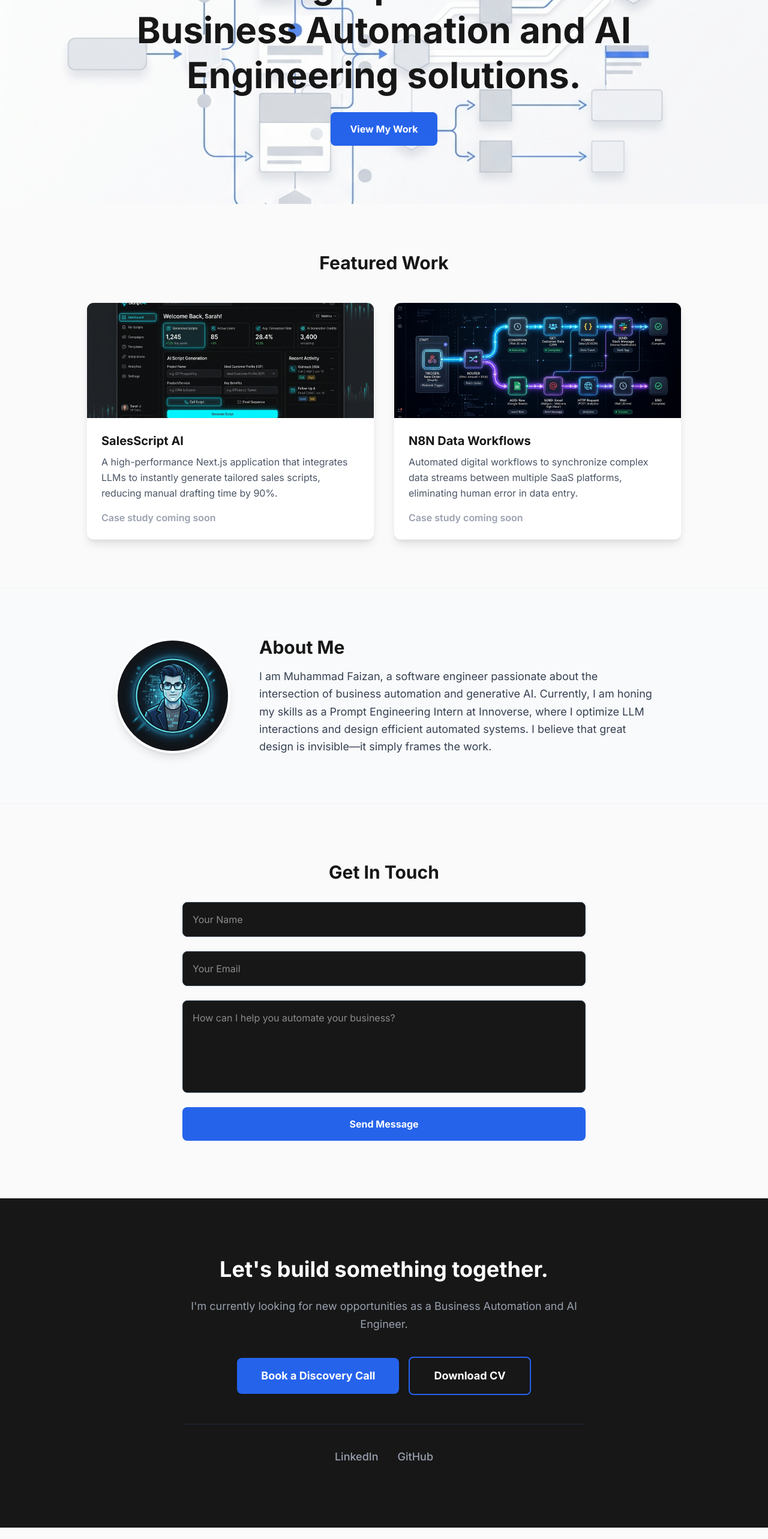
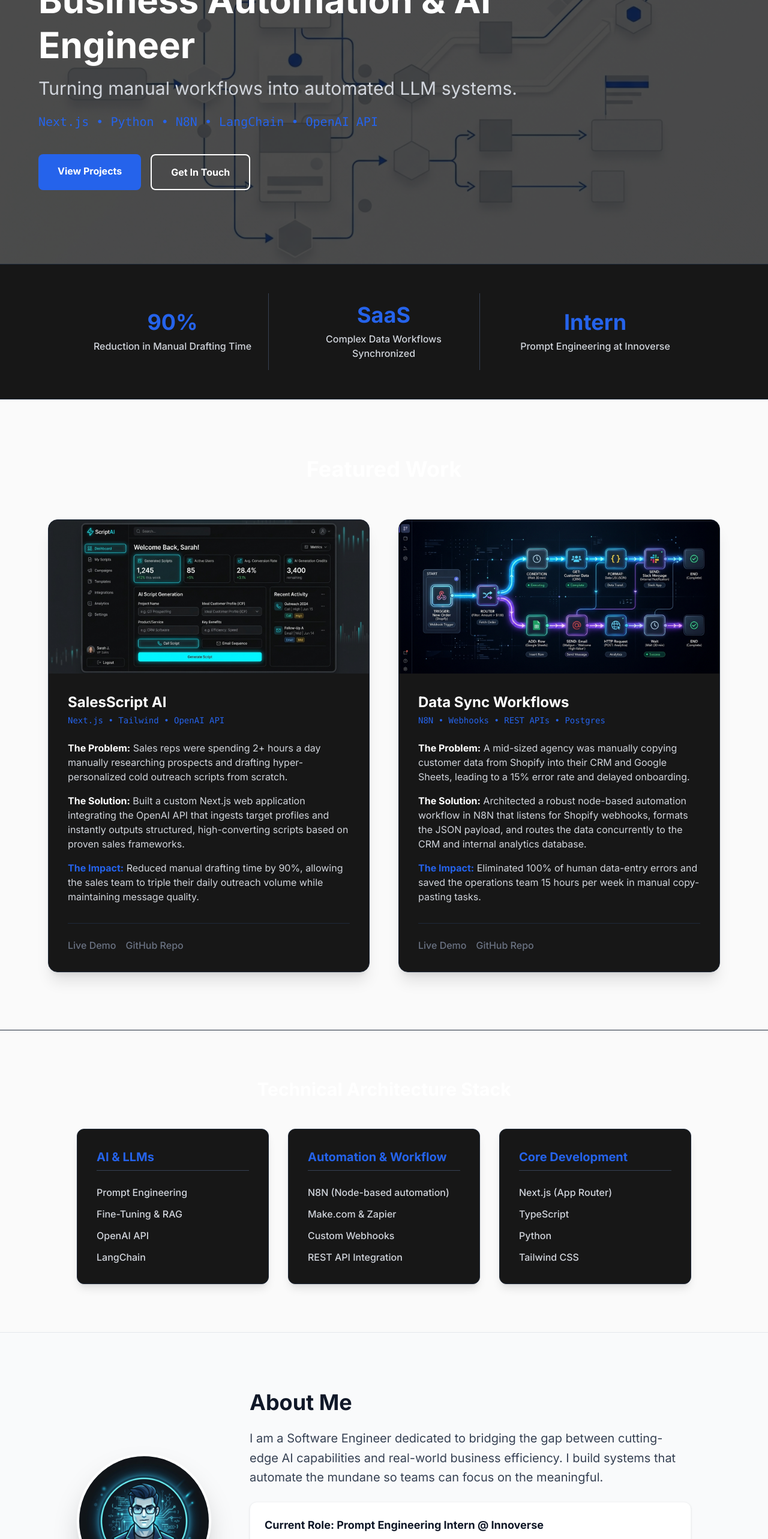
Before and after one commit to Rao-Faizi/flyrank-AiFluency-portfolio-site, a Next.js app: page / in a window 1280 px wide. Shown: the part 160-2726 px from the top of the page at 60% size. Built offline with nearby package versions, Linux system fonts and the light colour scheme.

Commit message:
FL-17 (Part 2): Massive architectural restructure based on feedback

```diff
--- a/app/page.tsx
+++ b/app/page.tsx
@@ -1,4 +1,6 @@
 import Hero from "@/components/Hero";
+import ImpactMetrics from "@/components/ImpactMetrics";
+import Skills from "@/components/Skills";
 import CaseStudies from "@/components/CaseStudies";
 import About from "@/components/About";
 import Contact from "@/components/Contact";
@@ -8,7 +10,9 @@ export default function Home() {
   return (
     <main className="flex flex-col min-h-screen">
       <Hero />
+      <ImpactMetrics />
       <CaseStudies />
+      <Skills />
       <About />
       <Contact />
       <Footer />
--- a/components/About.tsx
+++ b/components/About.tsx
@@ -2,9 +2,9 @@ import Image from "next/image";
 
 export default function About() {
   return (
-    <section className="py-20 px-4 bg-gray-50 border-y border-gray-100">
-      <div className="max-w-4xl mx-auto flex flex-col md:flex-row items-center gap-12">
-        <div className="w-48 h-48 bg-gray-200 rounded-full flex-shrink-0 relative overflow-hidden shadow-lg border-4 border-white">
+    <section className="py-24 px-4 bg-gray-50 border-y border-gray-200">
+      <div className="max-w-5xl mx-auto flex flex-col md:flex-row items-center gap-16">
+        <div className="w-56 h-56 bg-gray-200 rounded-full flex-shrink-0 relative overflow-hidden shadow-2xl border-4 border-white">
            <Image
              src="/professional_avatar.jpg"
              alt="Muhammad Faizan Avatar"
@@ -13,12 +13,19 @@ export default function About() {
            />
         </div>
         <div>
-          <h2 className="text-3xl font-bold mb-4">About Me</h2>
-          <p className="text-lg text-gray-700 leading-relaxed">
-            I am Muhammad Faizan, a software engineer passionate about the intersection of business automation and generative AI.
-            Currently, I am honing my skills as a Prompt Engineering Intern at Innoverse, where I optimize LLM interactions and design efficient automated systems.
-            I believe that great design is invisible&mdash;it simply frames the work.
+          <h2 className="text-4xl font-bold mb-6 text-gray-900">About Me</h2>
+          <p className="text-xl text-gray-700 leading-relaxed mb-6">
+            I am a Software Engineer dedicated to bridging the gap between cutting-edge AI capabilities and real-world business efficiency. I build systems that automate the mundane so teams can focus on the meaningful.
           </p>
+
+          <div className="bg-white p-6 rounded-xl shadow-sm border border-gray-100">
+            <h3 className="font-bold text-gray-900 mb-3 text-lg">Current Role: Prompt Engineering Intern @ Innoverse</h3>
+            <ul className="list-disc pl-5 space-y-2 text-gray-600">
+              <li>Optimizing Large Language Model (LLM) interactions and system prompts for production-grade reliability.</li>
+              <li>Designing efficient, multi-step automated workflows to process high-volume data streams.</li>
+              <li>Collaborating with cross-functional teams to identify and eliminate operational bottlenecks using AI.</li>
+            </ul>
+          </div>
         </div>
       </div>
     </section>
--- a/components/CaseStudies.tsx
+++ b/components/CaseStudies.tsx
@@ -2,13 +2,13 @@ import Image from "next/image";
 
 export default function CaseStudies() {
   return (
-    <section id="work" className="py-20 px-4 max-w-5xl mx-auto">
-      <h2 className="text-3xl font-bold mb-12 text-center">Featured Work</h2>
+    <section id="work" className="py-24 px-4 bg-background max-w-6xl mx-auto">
+      <h2 className="text-4xl font-bold mb-16 text-center text-white">Featured Work</h2>
 
-      <div className="grid grid-cols-1 md:grid-cols-2 gap-8">
+      <div className="grid grid-cols-1 lg:grid-cols-2 gap-12">
         {/* Case Study 1 */}
-        <div className="bg-white border border-gray-100 rounded-xl shadow-lg hover:shadow-xl transition-shadow overflow-hidden flex flex-col">
-          <div className="h-48 bg-gray-100 relative">
+        <div className="bg-foreground border border-gray-800 rounded-2xl shadow-xl overflow-hidden flex flex-col">
+          <div className="h-64 bg-gray-900 relative">
             <Image
               src="/sales_script_dashboard.jpg"
               alt="SalesScript AI Dashboard"
@@ -16,18 +16,26 @@ export default function CaseStudies() {
               className="object-cover"
             />
           </div>
-          <div className="p-6 flex-grow flex flex-col">
-            <h3 className="text-xl font-bold mb-2">SalesScript AI</h3>
-            <p className="text-gray-600 mb-4 flex-grow leading-relaxed">
-              A high-performance Next.js application that integrates LLMs to instantly generate tailored sales scripts, reducing manual drafting time by 90%.
-            </p>
-            <span className="text-gray-400 font-semibold mt-auto">Case study coming soon</span>
+          <div className="p-8 flex-grow flex flex-col">
+            <h3 className="text-2xl font-bold mb-1 text-white">SalesScript AI</h3>
+            <p className="text-accent font-mono mb-6 text-sm">Next.js • Tailwind • OpenAI API</p>
+
+            <div className="space-y-4 flex-grow text-gray-300">
+              <p><strong className="text-white">The Problem:</strong> Sales reps were spending 2+ hours a day manually researching prospects and drafting hyper-personalized cold outreach scripts from scratch.</p>
+              <p><strong className="text-white">The Solution:</strong> Built a custom Next.js web application integrating the OpenAI API that ingests target profiles and instantly outputs structured, high-converting scripts based on proven sales frameworks.</p>
+              <p><strong className="text-accent">The Impact:</strong> Reduced manual drafting time by 90%, allowing the sales team to triple their daily outreach volume while maintaining message quality.</p>
+            </div>
+
+            <div className="mt-8 pt-6 border-t border-gray-800 flex gap-4">
+              <span className="text-gray-500 font-medium cursor-not-allowed">Live Demo</span>
+              <span className="text-gray-500 font-medium cursor-not-allowed">GitHub Repo</span>
+            </div>
           </div>
         </div>
 
         {/* Case Study 2 */}
-        <div className="bg-white border border-gray-100 rounded-xl shadow-lg hover:shadow-xl transition-shadow overflow-hidden flex flex-col">
-          <div className="h-48 bg-gray-100 relative">
+        <div className="bg-foreground border border-gray-800 rounded-2xl shadow-xl overflow-hidden flex flex-col">
+          <div className="h-64 bg-gray-900 relative">
             <Image
               src="/n8n_workflow_diagram.jpg"
               alt="N8N Workflow Diagram"
@@ -35,12 +43,20 @@ export default function CaseStudies() {
               className="object-cover"
             />
           </div>
-          <div className="p-6 flex-grow flex flex-col">
-            <h3 className="text-xl font-bold mb-2">N8N Data Workflows</h3>
-            <p className="text-gray-600 mb-4 flex-grow leading-relaxed">
-              Automated digital workflows to synchronize complex data streams between multiple SaaS platforms, eliminating human error in data entry.
-            </p>
-            <span className="text-gray-400 font-semibold mt-auto">Case study coming soon</span>
+          <div className="p-8 flex-grow flex flex-col">
+            <h3 className="text-2xl font-bold mb-1 text-white">Data Sync Workflows</h3>
+            <p className="text-accent font-mono mb-6 text-sm">N8N • Webhooks • REST APIs • Postgres</p>
+
+            <div className="space-y-4 flex-grow text-gray-300">
+              <p><strong className="text-white">The Problem:</strong> A mid-sized agency was manually copying customer data from Shopify into their CRM and Google Sheets, leading to a 15% error rate and delayed onboarding.</p>
+              <p><strong className="text-white">The Solution:</strong> Architected a robust node-based automation workflow in N8N that listens for Shopify webhooks, formats the JSON payload, and routes the data concurrently to the CRM and internal analytics database.</p>
+              <p><strong className="text-accent">The Impact:</strong> Eliminated 100% of human data-entry errors and saved the operations team 15 hours per week in manual copy-pasting tasks.</p>
+            </div>
+
+            <div className="mt-8 pt-6 border-t border-gray-800 flex gap-4">
+               <span className="text-gray-500 font-medium cursor-not-allowed">Live Demo</span>
+               <span className="text-gray-500 font-medium cursor-not-allowed">GitHub Repo</span>
+            </div>
           </div>
         </div>
       </div>
--- a/components/Contact.tsx
+++ b/components/Contact.tsx
@@ -37,42 +37,58 @@ export default function Contact() {
   return (
     <section id="contact" className="py-24 px-4 bg-background">
       <div className="max-w-2xl mx-auto">
-        <h2 className="text-3xl font-bold mb-8 text-center">Get In Touch</h2>
+        <h2 className="text-4xl font-bold mb-4 text-center text-white">Let&apos;s Automate Your Business</h2>
+        <p className="text-center text-gray-400 mb-10 text-lg">Send me a message below to discuss how we can save your team hours of manual work every week.</p>
+
+        <div className="bg-foreground p-8 md:p-10 rounded-2xl shadow-2xl border border-gray-800">
           <form onSubmit={onSubmit} className="flex flex-col gap-6">
+            <div className="flex flex-col gap-2">
+              <label htmlFor="name" className="text-sm font-medium text-gray-300">Name</label>
               <input
+                id="name"
                 type="text"
                 name="name"
-            placeholder="Your Name"
+                placeholder="John Doe"
                 required
-            className="p-4 rounded-lg bg-foreground border border-gray-700 text-white focus:outline-none focus:border-accent"
+                className="p-4 rounded-xl bg-background border border-gray-700 text-white focus:outline-none focus:border-accent focus:ring-1 focus:ring-accent transition-all"
               />
+            </div>
+            <div className="flex flex-col gap-2">
+              <label htmlFor="email" className="text-sm font-medium text-gray-300">Email Address</label>
               <input
+                id="email"
                 type="email"
                 name="email"
-            placeholder="Your Email"
+                placeholder="john@example.com"
                 required
-            className="p-4 rounded-lg bg-foreground border border-gray-700 text-white focus:outline-none focus:border-accent"
+                className="p-4 rounded-xl bg-background border border-gray-700 text-white focus:outline-none focus:border-accent focus:ring-1 focus:ring-accent transition-all"
               />
+            </div>
+            <div className="flex flex-col gap-2">
+              <label htmlFor="message" className="text-sm font-medium text-gray-300">Message</label>
               <textarea
+                id="message"
                 name="message"
-            placeholder="How can I help you automate your business?"
+                placeholder="Tell me about the manual processes you want to automate..."
                 required
                 rows={5}
-            className="p-4 rounded-lg bg-foreground border border-gray-700 text-white focus:outline-none focus:border-accent resize-none"
+                className="p-4 rounded-xl bg-background border border-gray-700 text-white focus:outline-none focus:border-accent focus:ring-1 focus:ring-accent resize-none transition-all"
               ></textarea>
+            </div>
             <button
               type="submit"
               disabled={isSubmitting}
-            className="bg-accent text-white font-bold py-4 px-8 rounded-lg hover:bg-blue-700 transition-colors disabled:opacity-50"
+              className="mt-2 bg-accent text-white font-bold py-4 px-8 rounded-xl hover:bg-blue-600 transition-colors disabled:opacity-50 text-lg"
             >
-            {isSubmitting ? "Sending..." : "Send Message"}
+              {isSubmitting ? "Sending Route..." : "Send Message"}
             </button>
             {result && (
-            <p className={`text-center font-medium ${result.includes('Success') ? 'text-green-400' : 'text-red-400'}`}>
+              <div className={`mt-4 p-4 rounded-lg text-center font-medium border ${result.includes('Success') ? 'bg-green-900/20 text-green-400 border-green-800' : 'bg-red-900/20 text-red-400 border-red-800'}`}>
                 {result}
-            </p>
+              </div>
             )}
           </form>
+        </div>
       </div>
     </section>
   );
--- a/components/Footer.tsx
+++ b/components/Footer.tsx
@@ -1,33 +1,20 @@
 export default function Footer() {
   return (
-    <footer className="bg-foreground text-white py-24 px-4 text-center">
-      <div className="max-w-2xl mx-auto">
-        <h2 className="text-4xl font-bold mb-6 leading-tight">Let&apos;s build something together.</h2>
-        <p className="text-gray-400 text-lg mb-10 leading-relaxed">
-          I&apos;m currently looking for new opportunities as a Business Automation and AI Engineer.
+    <footer className="bg-foreground text-white py-12 px-4 text-center border-t border-gray-800">
+      <div className="max-w-4xl mx-auto flex flex-col md:flex-row justify-between items-center gap-6">
+        <p className="text-gray-400 font-medium">
+          &copy; {new Date().getFullYear()} Muhammad Faizan. All rights reserved.
         </p>
 
-        <div className="flex flex-col sm:flex-row justify-center items-stretch sm:items-center gap-4 mb-12 w-full">
-          <a
-            href="https://calendly.com/"
-            className="inline-block w-full sm:w-auto bg-accent text-white font-bold py-4 px-10 rounded-lg hover:bg-blue-700 transition-colors text-lg"
-          >
-            Book a Discovery Call
-          </a>
-          <a
-            href="/cv.pdf"
-            className="inline-block w-full sm:w-auto bg-transparent border-2 border-accent text-white font-bold py-4 px-10 rounded-lg hover:bg-accent/20 transition-colors text-lg"
-          >
-            Download CV
-          </a>
-        </div>
-
-        <div className="flex flex-col sm:flex-row justify-center gap-8 mt-12 border-t border-gray-800 pt-8">
-          <a href="https://linkedin.com/in/raofaizi21" target="_blank" rel="noopener noreferrer" className="text-gray-400 hover:text-white transition-colors text-lg font-medium py-2">
+        <div className="flex items-center gap-6">
+          <a href="https://linkedin.com/in/raofaizi21" target="_blank" rel="noopener noreferrer" className="text-gray-400 hover:text-white transition-colors font-medium">
             LinkedIn
           </a>
-          <a href="https://github.com/Rao-Faizi" target="_blank" rel="noopener noreferrer" className="text-gray-400 hover:text-white transition-colors text-lg font-medium py-2">
+          <a href="https://github.com/Rao-Faizi" target="_blank" rel="noopener noreferrer" className="text-gray-400 hover:text-white transition-colors font-medium">
             GitHub
+          </a>
+          <a href="/cv.pdf" className="text-gray-400 hover:text-white transition-colors font-medium">
+            Download CV
           </a>
         </div>
       </div>
--- a/components/Hero.tsx
+++ b/components/Hero.tsx
@@ -2,29 +2,47 @@ import Image from "next/image";
 
 export default function Hero() {
   return (
-    <section className="relative w-full h-[60vh] min-h-[500px] flex items-center justify-center overflow-hidden">
+    <section className="relative w-full h-[75vh] min-h-[600px] flex items-center justify-start overflow-hidden">
       {/* Background Image */}
       <div className="absolute inset-0 z-0">
         <Image
           src="/hero_background_keeper.jpg"
           alt="Abstract digital workflow background"
           fill
-          className="object-cover opacity-80"
+          className="object-cover"
           priority
         />
+        {/* Dark Overlay Fix for Contrast */}
+        <div className="absolute inset-0 bg-black/70"></div>
       </div>
 
       {/* Content */}
-      <div className="relative z-10 text-center px-4 max-w-4xl mx-auto">
-        <h1 className="text-4xl md:text-6xl font-bold mb-6 leading-tight">
-          I build high-performance Business Automation and AI Engineering solutions.
+      <div className="relative z-10 text-left px-8 md:px-16 max-w-5xl">
+        <h1 className="text-4xl md:text-6xl font-bold mb-6 leading-tight text-white">
+          Business Automation & AI Engineer
+          <span className="block text-2xl md:text-3xl text-gray-300 font-normal mt-4">
+            Turning manual workflows into automated LLM systems.
+          </span>
         </h1>
-        <a
-          href="#work"
-          className="inline-block w-full md:w-auto bg-accent text-white font-bold py-4 px-8 rounded-lg hover:bg-blue-700 transition-colors"
-        >
-          View My Work
-        </a>
+
+        <p className="text-lg md:text-xl text-accent font-mono mb-10">
+          Next.js • Python • N8N • LangChain • OpenAI API
+        </p>
+
+        <div className="flex flex-col sm:flex-row gap-4">
+          <a
+            href="#work"
+            className="inline-block text-center w-full sm:w-auto bg-accent text-white font-bold py-4 px-8 rounded-lg hover:bg-blue-700 transition-colors"
+          >
+            View Projects
+          </a>
+          <a
+            href="#contact"
+            className="inline-block text-center w-full sm:w-auto bg-transparent border-2 border-white text-white font-bold py-4 px-8 rounded-lg hover:bg-white/10 transition-colors"
+          >
+            Get In Touch
+          </a>
+        </div>
       </div>
     </section>
   );
--- /dev/null
+++ b/components/ImpactMetrics.tsx
@@ -0,0 +1,20 @@
+export default function ImpactMetrics() {
+  return (
+    <section className="bg-foreground border-y border-gray-800 py-12 px-4">
+      <div className="max-w-5xl mx-auto grid grid-cols-1 md:grid-cols-3 gap-8 text-center divide-y md:divide-y-0 md:divide-x divide-gray-700">
+        <div className="flex flex-col items-center justify-center p-4">
+          <span className="text-4xl font-bold text-accent mb-2">90%</span>
+          <p className="text-gray-300 font-medium">Reduction in Manual Drafting Time</p>
+        </div>
+        <div className="flex flex-col items-center justify-center p-4">
+          <span className="text-4xl font-bold text-accent mb-2">SaaS</span>
+          <p className="text-gray-300 font-medium">Complex Data Workflows Synchronized</p>
+        </div>
+        <div className="flex flex-col items-center justify-center p-4">
+          <span className="text-4xl font-bold text-accent mb-2">Intern</span>
+          <p className="text-gray-300 font-medium">Prompt Engineering at Innoverse</p>
+        </div>
+      </div>
+    </section>
+  );
+}
--- /dev/null
+++ b/components/Skills.tsx
@@ -0,0 +1,43 @@
+export default function Skills() {
+  return (
+    <section className="py-20 px-4 bg-background border-t border-gray-800">
+      <div className="max-w-5xl mx-auto">
+        <h2 className="text-3xl font-bold mb-12 text-center text-white">Technical Architecture Stack</h2>
+
+        <div className="grid grid-cols-1 md:grid-cols-3 gap-8">
+
+          <div className="bg-foreground p-8 rounded-xl border border-gray-800 shadow-lg">
+            <h3 className="text-xl font-bold mb-6 text-accent border-b border-gray-700 pb-2">AI & LLMs</h3>
+            <ul className="space-y-3 text-gray-300 font-medium">
+              <li>Prompt Engineering</li>
+              <li>Fine-Tuning & RAG</li>
+              <li>OpenAI API</li>
+              <li>LangChain</li>
+            </ul>
+          </div>
+
+          <div className="bg-foreground p-8 rounded-xl border border-gray-800 shadow-lg">
+            <h3 className="text-xl font-bold mb-6 text-accent border-b border-gray-700 pb-2">Automation & Workflow</h3>
+            <ul className="space-y-3 text-gray-300 font-medium">
+              <li>N8N (Node-based automation)</li>
+              <li>Make.com & Zapier</li>
+              <li>Custom Webhooks</li>
+              <li>REST API Integration</li>
+            </ul>
+          </div>
+
+          <div className="bg-foreground p-8 rounded-xl border border-gray-800 shadow-lg">
+            <h3 className="text-xl font-bold mb-6 text-accent border-b border-gray-700 pb-2">Core Development</h3>
+            <ul className="space-y-3 text-gray-300 font-medium">
+              <li>Next.js (App Router)</li>
+              <li>TypeScript</li>
+              <li>Python</li>
+              <li>Tailwind CSS</li>
+            </ul>
+          </div>
+
+        </div>
+      </div>
+    </section>
+  );
+}
```
Lines whose indentation alone changed are shown as unchanged.
